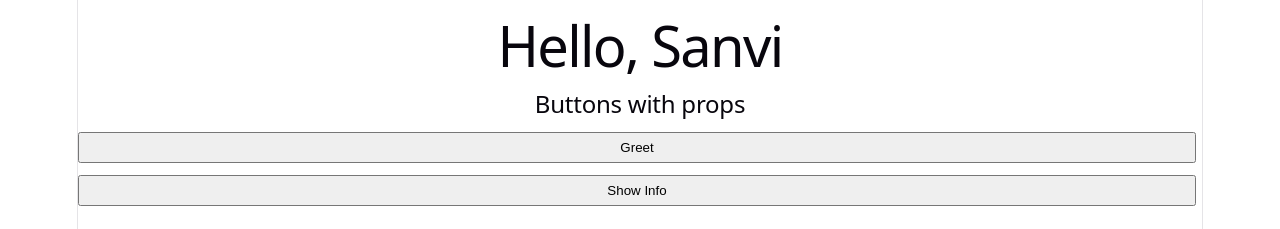
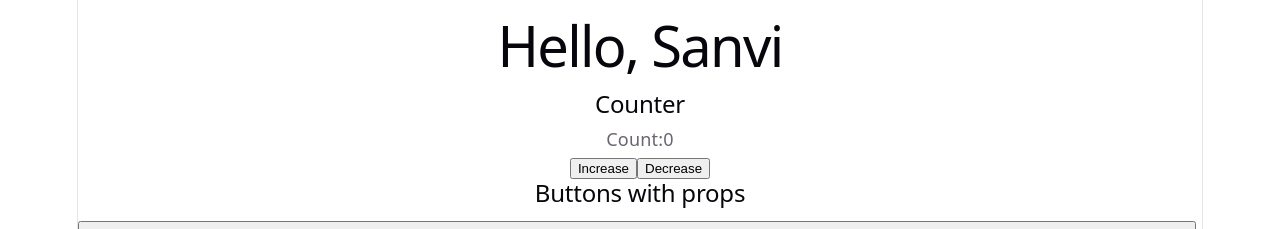
Before and after one commit to Sanvi-R-Rao/SW_CSE_B2.2_Internship, a React (Vite) app in the folder Day/Day13/day-13-react-app/: page / in a window 1280 px wide. Shown: the top 229 px of the page. Built offline with nearby package versions, Linux system fonts and the light colour scheme.

Commit message:
React State eg1

```diff
--- a/Day/Day13/day-13-react-app/src/App.jsx
+++ b/Day/Day13/day-13-react-app/src/App.jsx
@@ -2,10 +2,12 @@
 import {ProductCard} from "./components/P2";
 import './App.css';
 import ButtonDemo from "./components/P3";
+import Counter from "./components/StateExample1.jsx";
 function App() {
   return (
     <>
     <Welcome name="Sanvi"/>
+    <Counter/>
     <ButtonDemo />
     <ProductCard
     // name="Sony WH-CH720N Active Noise Cancellation Wireless Bluetooth Over Ear Headphones"
--- /dev/null
+++ b/Day/Day13/day-13-react-app/src/components/StateExample1.jsx
@@ -0,0 +1,17 @@
+import { useState } from "react";
+function Counter() {
+    // Syntax
+    // const [nameofState, functionToModifyState]=useState(initialValue);
+    const [count,setCount]=useState(0);
+
+    return(
+        <div>
+            <h2>Counter</h2>
+            <p>Count:{count}</p>
+
+            <button onClick={()=>setCount(count+1)}>Increase</button>
+            <button onClick={()=>setCount(count-1)}>Decrease</button>
+        </div>
+    )
+}
+export default Counter;
```
